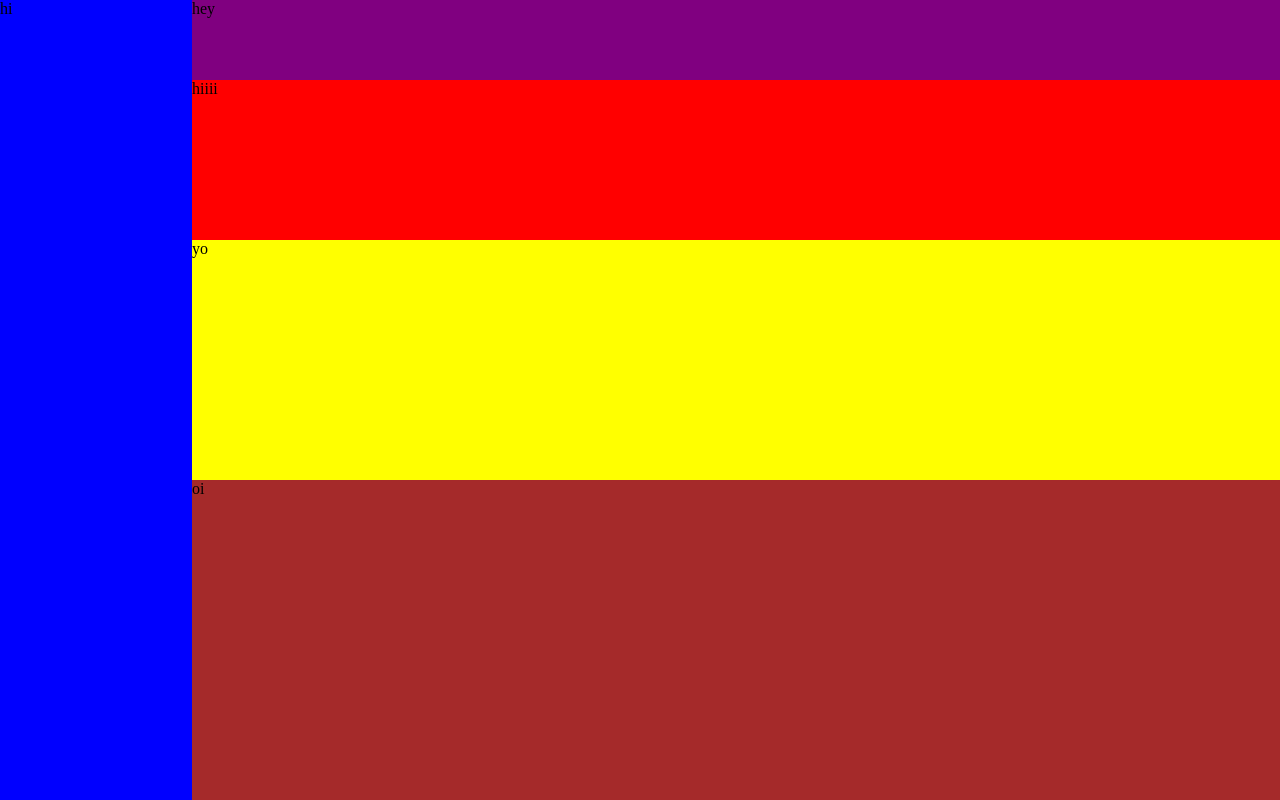
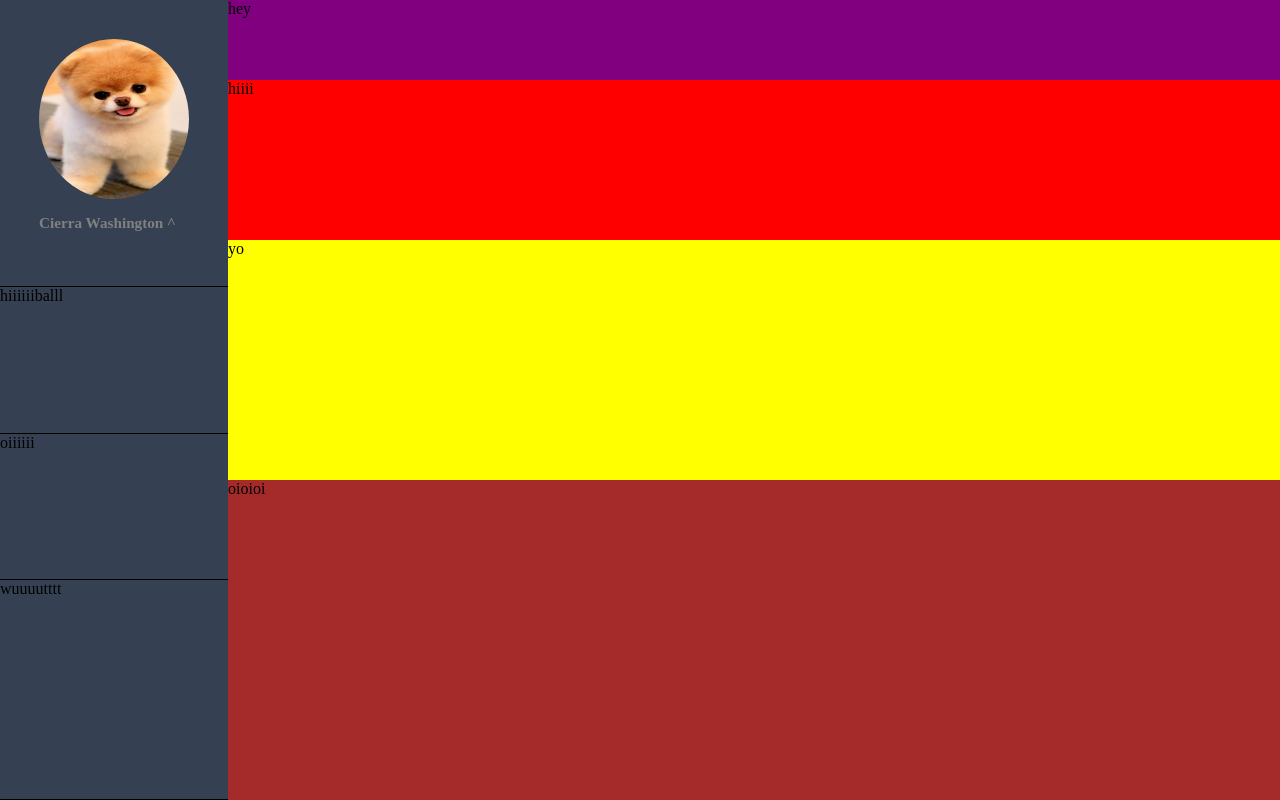
Before and after one commit to cierrajw/cw-comp-challenge-3, a plain HTML site: page index.html in a window 1280 px wide. Drawn offline with Linux system fonts and the light colour scheme; files whose address does not match are found by name.

Commit message:
Refactor grid base

```diff
--- a/index.html
+++ b/index.html
@@ -8,9 +8,21 @@
 </head>
 <body>
 
+<section class="content-section">
 
+<aside class="side-menu">
 
-<aside class="side-menu">hi</aside>
+  <section class="profile-img-section">
+    <img src="/Users/Cierra/Documents/Turing Projects/static-comp-3/images/cutedoge.jpg">
+    <h3>Cierra Washington ^</h3>
+  </section>
+
+  <section class="main-menu-section">hiiiiiiballl</section>
+  <section class="admin-section">oiiiiii</section>
+  <section class="categories-section">wuuuutttt</section>
+
+</aside>
+
 
 <section class="main-section">
 
@@ -22,12 +34,16 @@
 
     <section class="job-description">hiiii</section>
 
-    <main class="main-content">oi</main>
+    <main class="main-content">oioioi</main>
+
+    </section>
 
   </section>
 
 </section>
 
 
+
+
 </body>
 </html>
--- a/style.css
+++ b/style.css
@@ -1,25 +1,67 @@
 body{
-  display: grid;
-  grid-template-columns: 15% 85%;
   margin: 0;
 }
 
+.content-section{
+  display: grid;
+  grid-auto-columns: .7fr 3.7fr;
+}
+
+/*<--------------------------------Side menu---------------------------------->*/
+
 .side-menu {
+  display: grid;
+  grid-template-rows: 1fr 2fr 2fr 3fr;
   grid-column: 1;
-  background-color: blue;
+  background-color: #354052;
   height: 100vh;
 }
 
+.profile-img-section{
+  display: grid;
+  justify-content: center;
+  padding: 3em;
+  grid-row: 1;
+  border-bottom: 1px solid black;
+  font-size: small;
+  color: grey;
+}
+
+.profile-img-section img{
+  border-radius: 50% 50%;
+  height: 160px;
+  width: 150px;
+}
+
+.main-menu-section{
+/*  background-color: red;
+*/grid-row: 2;
+  border-bottom: 1px solid black;
+}
+
+.admin-section{
+/*  background-color: orange;
+*/grid-row: 3;
+  border-bottom: 1px solid black;
+}
+
+.categories-section{
+/*  background-color: green;
+*/grid-row: 4;
+  border-bottom: 1px solid black;
+}
+
+/*<--------------------------------Main/Nested Sections---------------------------------->*/
+
 .main-section{
   grid-column: 2;
-  background-color: orange;
-}
+/*  background-color: orange;
+*/}
 
 .main-nested{
   height: 100vh;
   display: grid;
-/*  grid-template-rows: 1fr 2fr 2fr 4fr;
-*/  grid-auto-rows: 10% 20% 30% 40%;
+  grid-auto-rows: 10% 20% 30% 40%;
   grid-template-areas:
   "searchmenu"
   "jobdescript"
@@ -49,3 +91,5 @@ body{
   grid-area: maincontent;
   background-color: brown;
 }
+
+/*<--------------------------------Media Queries---------------------------------->*/
```
Also changed, not shown: images/cutedoge.jpg (added).
